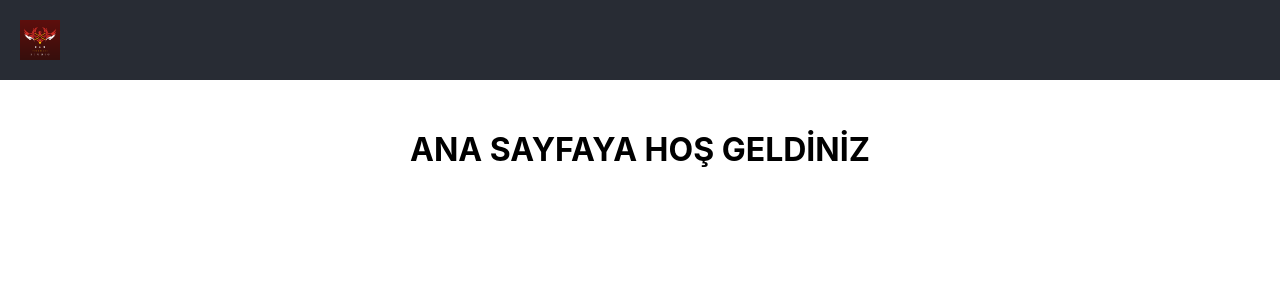
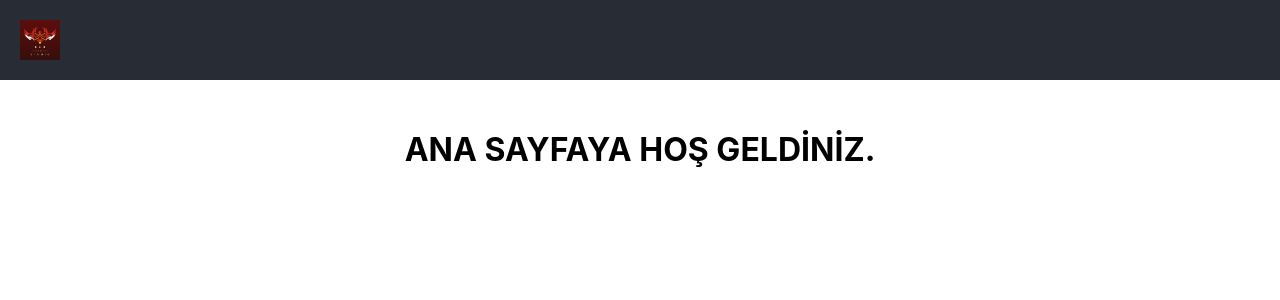
Before and after one commit to mervejss/hmsoftwarestudioweb, a React (Create React App) app: page / in a window 1280 px wide. Shown: the top 300 px of the page. Built offline with nearby package versions, Linux system fonts and the light colour scheme.

Commit message:
first commit

```diff
--- a/src/App.js
+++ b/src/App.js
@@ -9,7 +9,7 @@ function App() {
           <img src={logo} className="App-logo" alt="logo" />
         </header>
         <main className="App-main">
-          <h1>ANA SAYFAYA HOŞ GELDİNİZ</h1>
+          <h1>ANA SAYFAYA HOŞ GELDİNİZ.</h1>
         </main>
       </div>
   );
```
